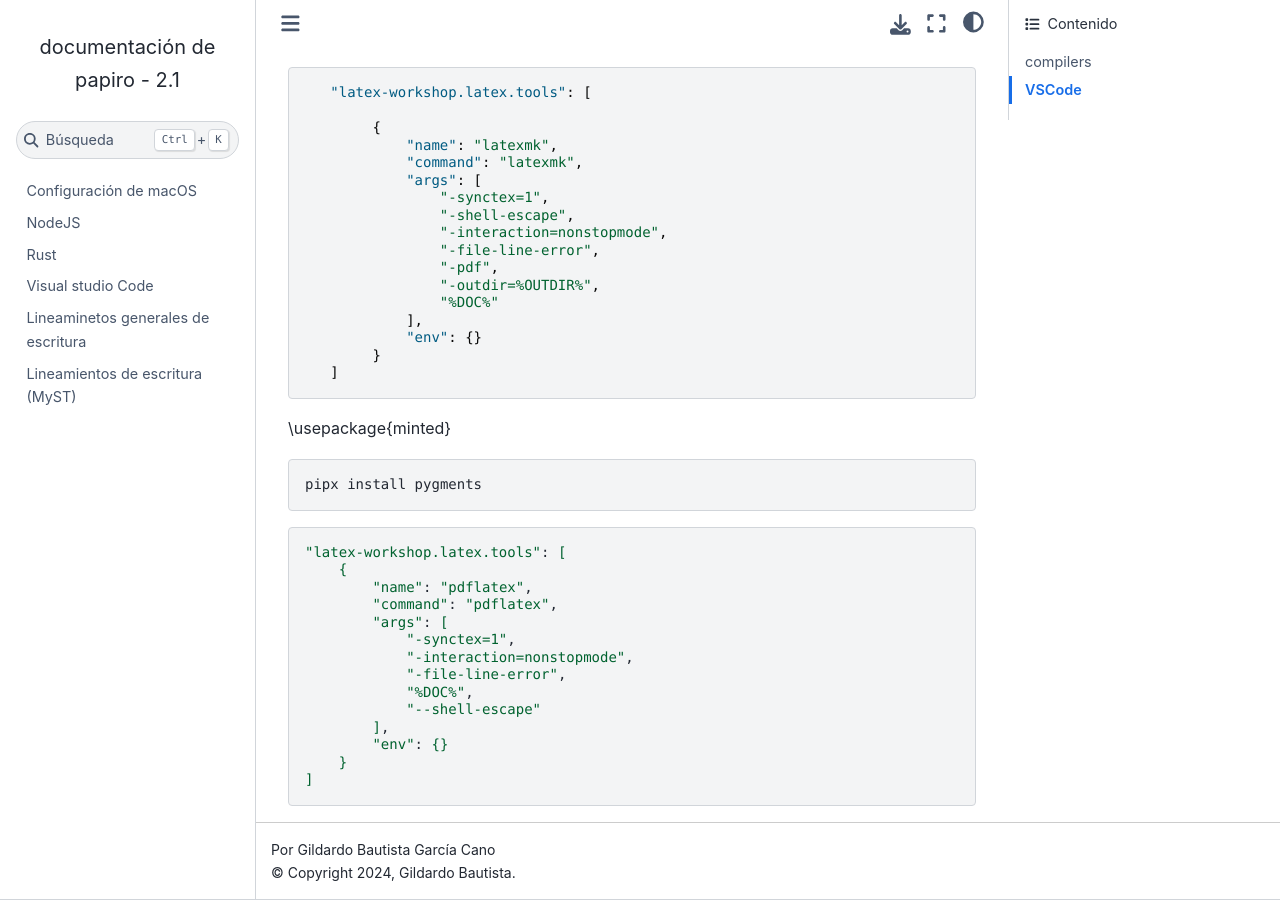
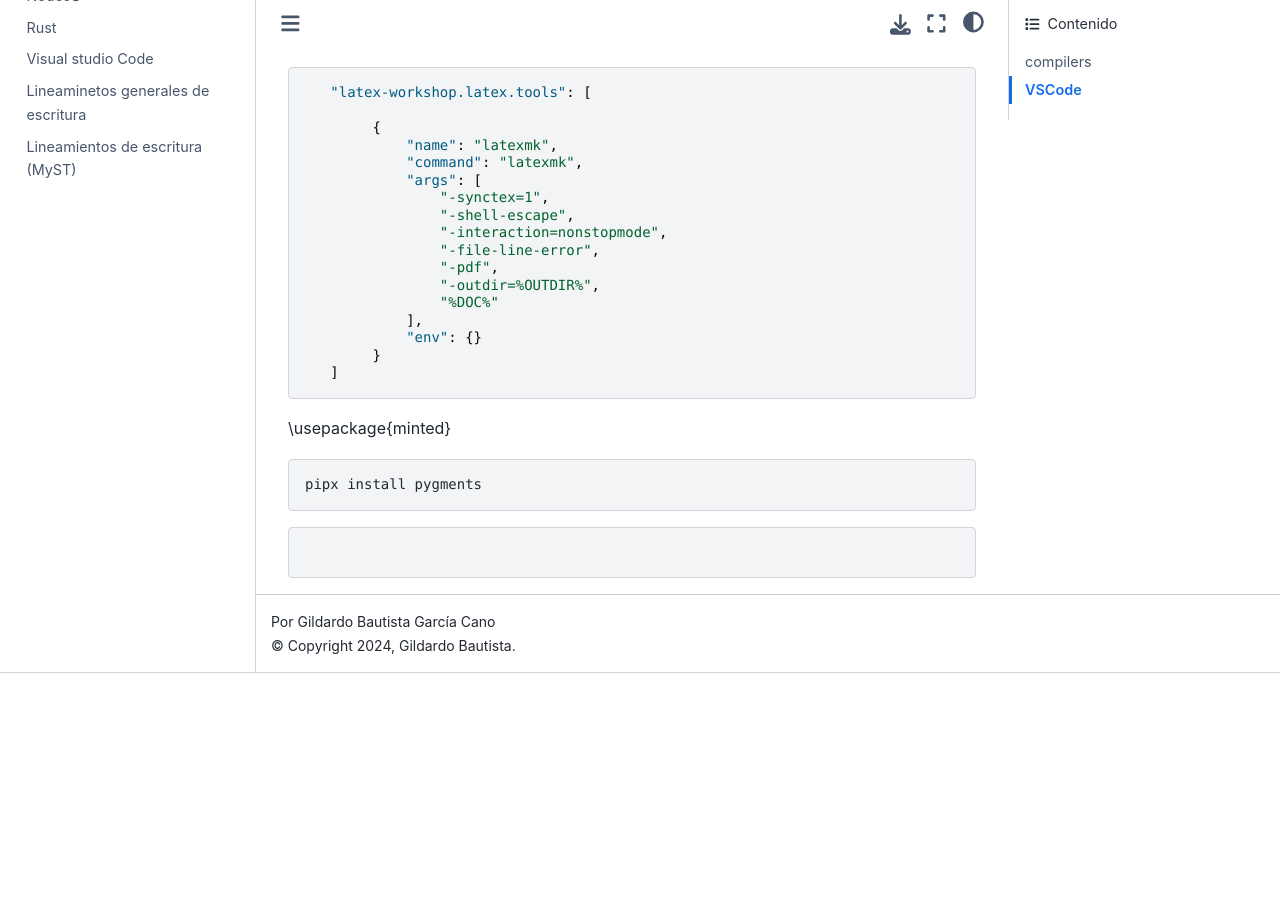
Before and after one commit to gil-cano/papiro, a Sphinx documentation site: the page built from docs/latex.md, in a window 1280 px wide and 900 px high, scrolled down 1151 px. Built offline with Sphinx 7.4.7 and the Sphinx Book theme 1.1.4, drawn with Linux system fonts in a browser that asks for light colours; after the commit the page ends 1824 px from its top, so only the background shows below that.

Commit message:
Update latex.md

````diff
--- a/docs/latex.md
+++ b/docs/latex.md
@@ -54,19 +54,4 @@ USer > setting.json
 pipx install pygments
 ```
 
-```shell
-"latex-workshop.latex.tools": [
-    {
-        "name": "pdflatex",
-        "command": "pdflatex",
-        "args": [
-            "-synctex=1",
-            "-interaction=nonstopmode",
-            "-file-line-error",
-            "%DOC%",
-            "--shell-escape"
-        ],
-        "env": {}
-    }
-]
 ```
````
